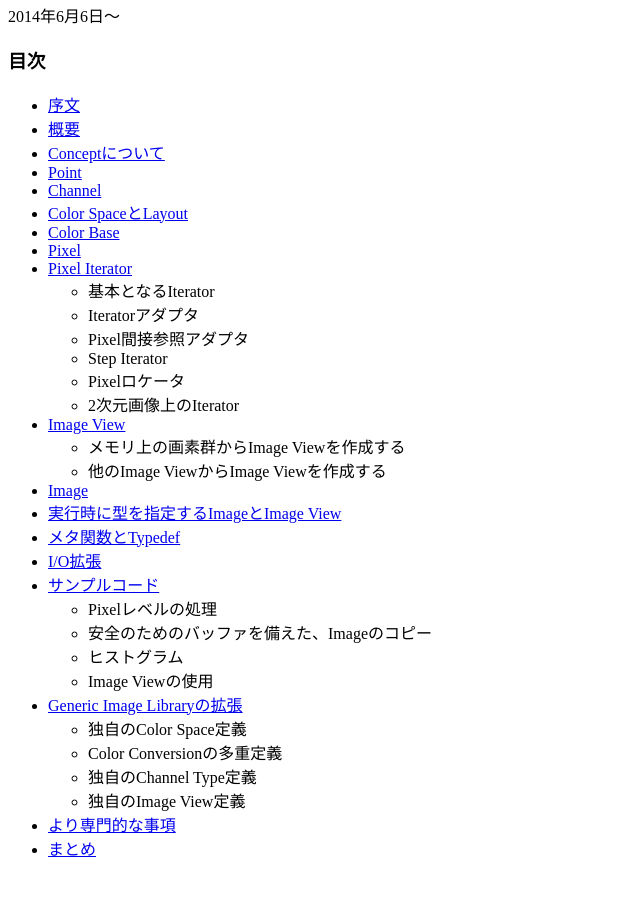
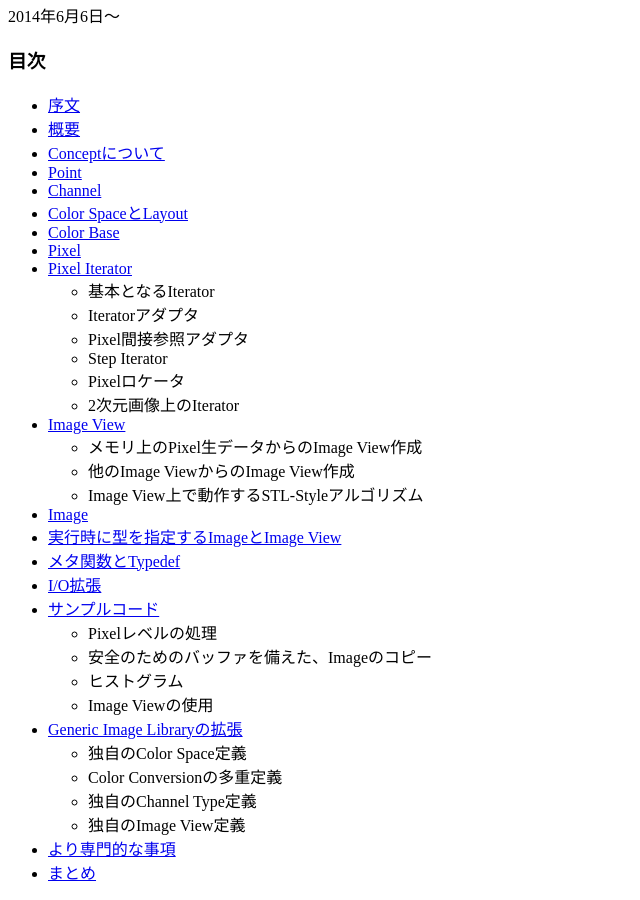
Before and after one commit to hironishihara/GILDesignGuide-ja, a Jekyll site: the page built from index.md, in a window 1280 px wide and 900 px high, scrolled down 659 px. Shown: the whole window, without its empty margins (0-640 px from the left). Built offline with Jekyll 4.4.1, drawn with Linux system fonts in a browser that asks for light colours; before the commit the page ends 1535 px from its top, so only the background shows below that.

Commit message:
emend index.md

```diff
--- a/index.md
+++ b/index.md
@@ -53,8 +53,9 @@ Boost Software License, Version 1.0
     * Pixelロケータ
     * 2次元画像上のIterator
 * [Image View](src/section_09.html)
-    * メモリ上の画素群からImage Viewを作成する
-    * 他のImage ViewからImage Viewを作成する
+    * メモリ上のPixel生データからのImage View作成
+    * 他のImage ViewからのImage View作成
+    * Image View上で動作するSTL-Styleアルゴリズム
 * [Image](src/section_10.html)
 * [実行時に型を指定するImageとImage View](src/section_11.html)
 * [メタ関数とTypedef](src/section_12.html)
```
